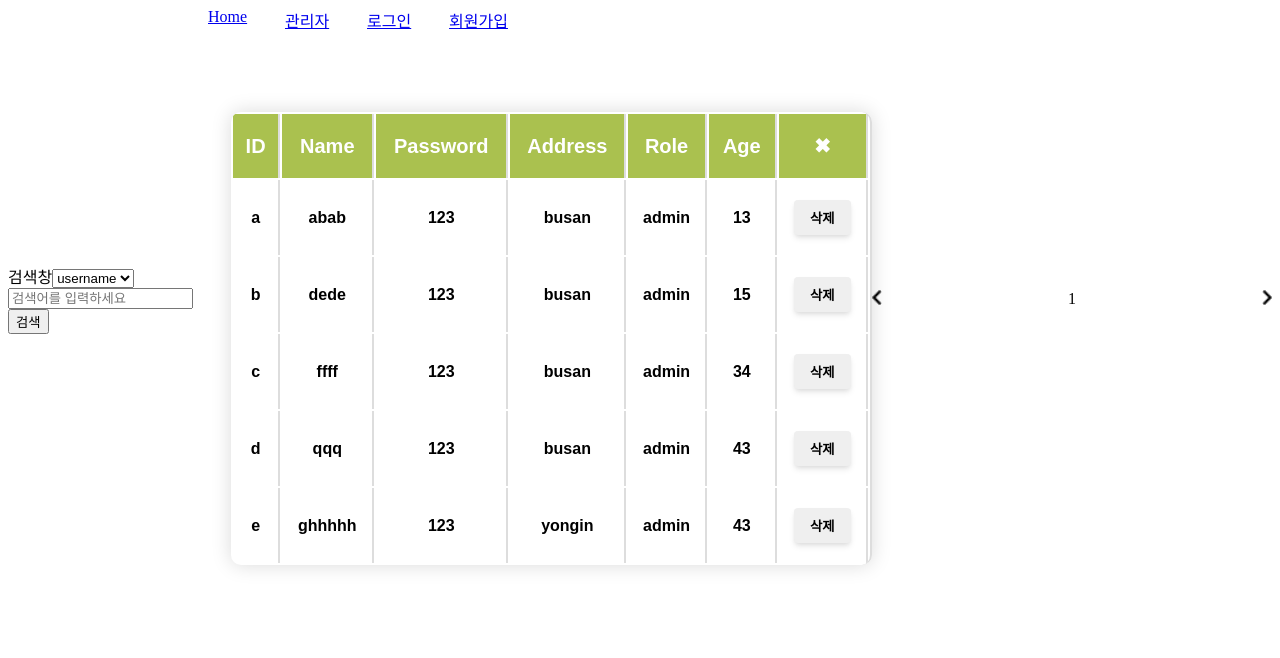
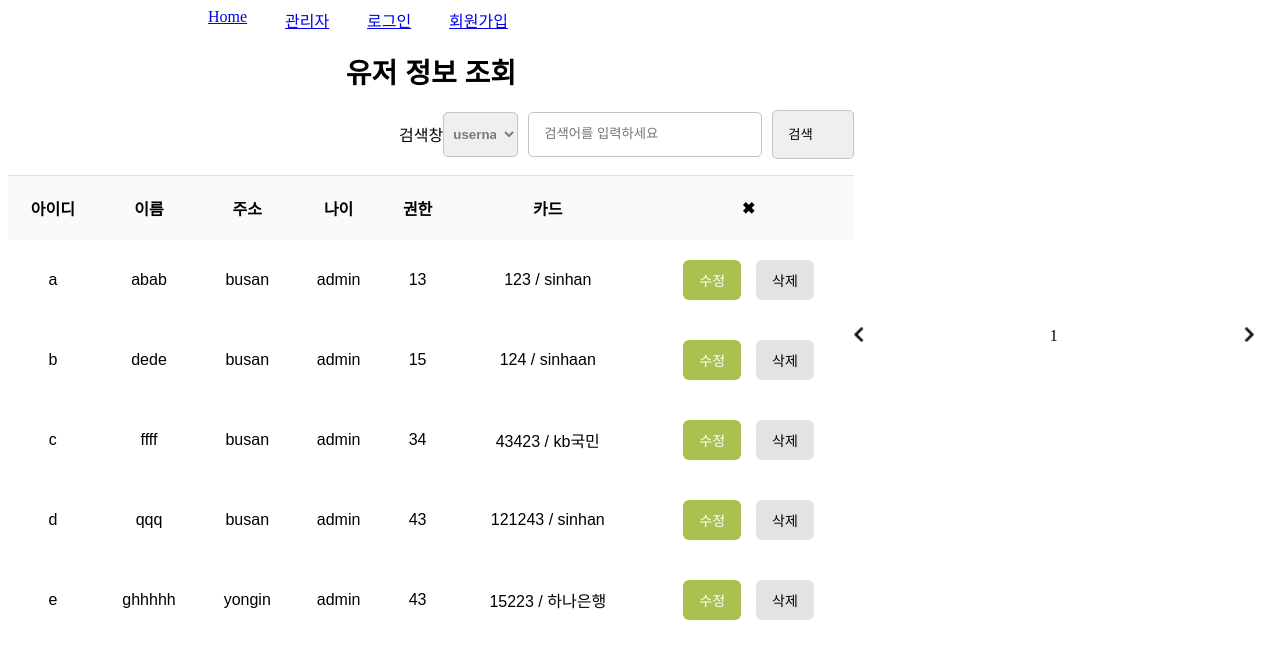
Before and after one commit to wantedAssignment/jaranda-fe, a React (Create React App) app: page /admin in a window 1280 px wide. Shown: the top 658 px of the page. Built offline with nearby package versions, Linux system fonts and the light colour scheme.

Commit message:
Feature/admin css/#3 (#33)
* feat : modal, admin table  Styling

* feat : modal, dataTable, searchBar

* Feat: Design Modal & Table & Search

CSS 합치고 Conflict 해결

* Feat: Eslint 반영

Co-authored-by: 길용성 <gildydtjd@naver.com>

```diff
--- a/src/Components/Modal.jsx
+++ b/src/Components/Modal.jsx
@@ -1,19 +1,16 @@
 /* eslint-disable react-hooks/exhaustive-deps */
-import React, { useCallback, useRef, useState } from 'react';
+import React, { useCallback, useRef } from 'react';
 import styled from 'styled-components';
+import { Button, Title } from '../pages/admin/Admin.styles';
 
 const Modal = ({ store, tableData, setTableData, updateData, setUpdateModal }) => {
-  const [age, setAge] = useState(updateData.age);
   const formRef = useRef(null);
-
-  const handleOnChange = useCallback(e => {
-    setAge(() => e.target.value);
-  }, []);
 
   const handleClickSave = useCallback(() => {
     const valueArray = Array.from(formRef.current.children, a => a);
     const newTableData = [...tableData].map(v => {
       if (v.id === updateData.id) {
+        console.log(valueArray);
         const newData = {
           id: updateData.id,
           name: valueArray[0].children[1].value,
@@ -40,33 +37,37 @@ const Modal = ({ store, tableData, setTableData, updateData, setUpdateModal }) =
   if (updateData?.id) {
     return (
       <Container>
+        <FormContainer>
+          <Title style={{ margin: '30px 0px' }}>유저 정보 관리</Title>
           <Form ref={formRef}>
             <InputGroup>
-            <label>Name</label>
+              <Label>이름</Label>
               <input type="text" defaultValue={updateData.name} />
             </InputGroup>
             <InputGroup>
-            <label>Password</label>
+              <Label>Password</Label>
               <input type="text" defaultValue={updateData.password} minLength={6} maxLength={12} />
             </InputGroup>
             <InputGroup>
-            <label>Address</label>
+              <Label>Address</Label>
               <input type="text" defaultValue={updateData.address} />
             </InputGroup>
             <InputGroup>
-            <label>Role</label>
+              <Label>권한</Label>
               <input type="text" defaultValue={updateData.role} />
             </InputGroup>
             <InputGroup>
-            <label>Age</label>
-            <input type="range" defaultValue={updateData.age} onChange={handleOnChange} />
-            <span>{age}</span>
+              <Label>Age</Label>
+              <input type="text" defaultValue={updateData.age} />
             </InputGroup>
             <BtnGroup>
-            <div onClick={handleClickSave}>저장</div>
-            <div onClick={handleClickClose}>닫기</div>
+              <Button gray onClick={handleClickClose}>
+                취소
+              </Button>
+              <Button onClick={handleClickSave}>확인</Button>
             </BtnGroup>
           </Form>
+        </FormContainer>
       </Container>
     );
   } else {
@@ -84,21 +85,47 @@ const Container = styled.div`
   top: 0;
   width: 100vw;
   height: 100vh;
-  background-color: lightblue;
-  opacity: 0.7;
+  background-color: #626262;
 `;
 
-const Form = styled.div`
-  display: flex;
-  flex-direction: column;
+const FormContainer = styled.div`
+  text-align: center;
+  background-color: #fff;
+  position: absolute;
+  left: 50%;
+  transform: translateX(-50%);
+  height: 70%;
+  border-radius: 10px;
+  padding: 20px 20px 0px 20px;
 `;
 
+const Form = styled.div``;
+
 const InputGroup = styled.div`
-  width: 300px;
+  display: flex;
+  align-items: center;
+  label {
+    font-weight: bold;
+    margin: 20px;
+  }
+  input {
+    padding: 15px 30px;
+    border-radius: 10px;
+    border: 1px solid #e0e0e0;
+    margin: 5px 20px;
+  }
+`;
+
+const Label = styled.label`
+  width: 100px;
 `;
 
 const BtnGroup = styled.div`
   display: flex;
-  justify-content: space-around;
-  width: 200px;
+  justify-content: center;
+  align-items: center;
+  width: 100%;
+  Button {
+    margin: 25px 30px;
+  }
 `;
--- /dev/null
+++ b/src/Components/searchBar/SearchBar.js
@@ -0,0 +1,46 @@
+/* eslint-disable react-hooks/exhaustive-deps */
+import React, { useState, useEffect } from 'react';
+import { useHistory } from 'react-router';
+import parseQueryParams from '../../utils/parseQueryParams';
+import { SearchForm } from './SearchBar.styles';
+
+const SearchBar = ({ setSearchOption }) => {
+  const [inputValue, setInputValue] = useState('');
+  const history = useHistory();
+  const onSubmitHandler = e => {
+    e.preventDefault();
+    setSearchOption({ [e.target.dropDown.value]: e.target.inputField.value });
+    history.push(`/admin?${e.target.dropDown.value}=${e.target.inputField.value}`);
+    setInputValue('');
+  };
+
+  const inputHandler = e => {
+    setInputValue(e.target.value);
+  };
+
+  useEffect(() => {
+    const params = parseQueryParams(window.location.search);
+    setSearchOption(params);
+  }, []);
+
+  return (
+    <SearchForm onSubmit={onSubmitHandler}>
+      <label htmlFor="category">검색창</label>
+      <select name="dropDown" id="category">
+        <option value="name">username</option>
+        <option value="id">id</option>
+        <option value="address">address</option>
+      </select>
+      <input
+        type="text"
+        name="inputField"
+        value={inputValue}
+        onChange={inputHandler}
+        placeholder="검색어를 입력하세요"
+      />
+      <input type="submit" value="검색" />
+    </SearchForm>
+  );
+};
+
+export default SearchBar;
--- /dev/null
+++ b/src/Components/searchBar/SearchBar.styles.js
@@ -0,0 +1,37 @@
+import styled from 'styled-components';
+
+export const SearchForm = styled.form`
+  display: flex;
+  justify-content: flex-end;
+  align-items: center;
+  label {
+  }
+  select {
+    width: 75px;
+    border: 1px solid #c4c4c4;
+    padding: 13px 5px;
+    border-radius: 5px;
+    color: #7a7a7a;
+    font-weight: bold;
+    text-align-last: center;
+    option {
+      border: 1px solid #c4c4c4;
+      text-align-last: center;
+    }
+  }
+  input {
+    margin-left: 10px;
+    border: 1px solid #c4c4c4;
+    padding: 13px 40px 15px 15px;
+    border-radius: 5px;
+  }
+  button {
+    margin-left: 10px;
+    padding: 10px 15px;
+    background-color: #7a7a7a;
+    color: #fff;
+    border: 2.5px solid #7a7a7a;
+    border-radius: 7px;
+    cursor: pointer;
+  }
+`;
--- a/src/pages/admin/Admin.js
+++ b/src/pages/admin/Admin.js
@@ -3,9 +3,9 @@ import React, { useCallback, useEffect, useState } from 'react';
 import Passport from '../../utils/passport';
 import { UserStorage } from '../../utils/userStorage';
 import Modal from '../../Components/Modal';
-import { Table, AdminDiv } from './Admin.styles.js';
-import SearchBar from '../../Components/admin/SearchBar';
 import Pagination from '../../Components/pagination';
+import { Table, AdminDiv, Button, Title } from './Admin.styles.js';
+import SearchBar from '../../Components/searchBar/SearchBar.js';
 
 const Admin = () => {
   const [tableData, setTableData] = useState([]);
@@ -14,6 +14,7 @@ const Admin = () => {
   const [store, setStore] = useState(null);
   const [searchOption, setSearchOption] = useState({ username: '' });
   const [isRedirect, setIsRedirect] = useState(false);
+  const category = ['아이디', '이름', '주소', '나이', '권한', '카드'];
 
   useEffect(() => {
     localStorage.setItem('userData', JSON.stringify(FAKEDATE));
@@ -71,16 +72,15 @@ const Admin = () => {
 
   return (
     <AdminDiv>
+      <div className="admin-div">
+        <Title>유저 정보 조회</Title>
         <SearchBar setSearchOption={setSearchOption} />
         <Table>
           <thead>
             <tr>
-            <th>ID</th>
-            <th>Name</th>
-            <th>Password</th>
-            <th>Address</th>
-            <th>Role</th>
-            <th>Age</th>
+              {category.map(v => {
+                return <th key={v}>{v}</th>;
+              })}
               <th>&#10006;</th>
             </tr>
           </thead>
@@ -88,20 +88,28 @@ const Admin = () => {
             {applySearchOptions(tableData)?.map(v => {
               return (
                 <tr key={v.id}>
-                <th onDoubleClick={handleUserUpdate(v.id)}>{v.id}</th>
-                <th onDoubleClick={handleUserUpdate(v.id)}>{v.name}</th>
-                <th onDoubleClick={handleUserUpdate(v.id)}>{v.password}</th>
-                <th onDoubleClick={handleUserUpdate(v.id)}>{v.address}</th>
-                <th onDoubleClick={handleUserUpdate(v.id)}>{v.role}</th>
-                <th onDoubleClick={handleUserUpdate(v.id)}>{v.age}</th>
+                  <th>{v.id}</th>
+                  <th>{v.name}</th>
+                  <th>{v.address}</th>
+                  <th>{v.role}</th>
+                  <th>{v.age}</th>
                   <th>
-                  <button onClick={handleUserDelete(v.id)}>삭제</button>
+                    {v.card.number} / {v.card.company}
+                  </th>
+                  <th>
+                    <Button onClick={handleUserUpdate(v.id)} style={{ marginRight: '15px' }}>
+                      수정
+                    </Button>
+                    <Button gray onClick={handleUserDelete(v.id)}>
+                      삭제
+                    </Button>
                   </th>
                 </tr>
               );
             })}
           </tbody>
         </Table>
+      </div>
       <Pagination arr={tableData} />
       {updateModal && (
         <Modal
--- a/src/pages/admin/Admin.styles.js
+++ b/src/pages/admin/Admin.styles.js
@@ -1,60 +1,73 @@
 import styled from 'styled-components';
+
 export const AdminDiv = styled.div`
   display: flex;
   justify-content: center;
   align-items: center;
+  width: 100%;
+  .admin-div {
+    width: 80%;
+    text-align: center;
+  }
 `;
 
 export const Table = styled.table`
-  margin-top: 10vh;
-  width: 80%;
-  height: 100%;
-  border-radius: 10px;
+  margin-top: 2%;
+  width: 100%;
   font-family: 'Noto Sans KR', sans-serif;
-  border-right: 2px solid #ddd;
-  box-shadow: 0 0 20px rgba(0, 0, 0, 0.15);
-  overflow: hidden;
-
-  th,
-  td {
-    border-right: 2px solid #ddd;
+  border-top: 2px solid #b0b0b0;
+  border-style: unset;
+  background-color: #fff;
+  border-collapse: collapse;
+  th {
     padding: 20px 10px;
-    text-align: center;
   }
-
   thead {
+    background-color: #fafafa;
     tr {
-      background-color: #aac14f;
-      color: #ffffff;
-      font-size: 20px;
-      font-weight: bold;
+      border-top: 1px solid #e0e0e0;
+    }
+    th {
     }
   }
-
   tbody {
     tr {
-      transition: border-size 0.3s ease-in-ease-out;
-      border-color: #aac14f;
+      cursor: pointer;
       :hover {
-        cursor: pointer;
-        border: 1px solid #aac14f;
+        background-color: #f5f5f5;
+      }
+      th {
+        font-weight: unset;
       }
     }
   }
+`;
 
-  button {
-    margin: 0;
-    padding: 0.5rem 1rem;
-    font-family: 'Noto Sans KR', sans-serif;
-    font-weight: bold;
-    border: none;
-    border-radius: 4px;
-    display: inline-block;
-    box-shadow: 0 4px 6px -1px rgba(0, 0, 0, 0.1), 0 2px 4px -1px rgba(0, 0, 0, 0.06);
-    cursor: pointer;
-    transition: all 0.3s ease-in-out;
-    :hover {
-      background-color: #aac14f;
-    }
+export const Title = styled.h1`
+  font-size: 28px;
+  font-weight: bold;
+  font-family: 'Nanum Gothic', sans-serif;
+`;
+export const Button = styled.button`
+  border: none;
+  background-color: ${({ gray }) => (gray ? '#E3E3E3' : '#AAC14F')};
+  border-radius: 6px;
+  padding: ${({ big }) => (big ? '12px 40px' : '10px 16px')};
+  color: ${({ gray }) => (gray ? '#000' : '#fff')};
+  font-size: ${({ big }) => (big ? '16px' : '14px')};
+  font-family: 'Nanum Gothic', sans-serif;
+  cursor: pointer;
+`;
+export const Input = styled.input`
+  outline: none;
+  border-radius: 6px;
+  border: 1px solid #ababab;
+  padding: 10px 20px;
+  width: 100%;
+  font-size: 16px;
+  font-family: 'Nanum Gothic', sans-serif;
+  &::placeholder {
+    color: #b4b4b4;
+    font-family: 'Nanum Gothic', sans-serif;
   }
 `;
```
Lines whose indentation alone changed are shown as unchanged.
